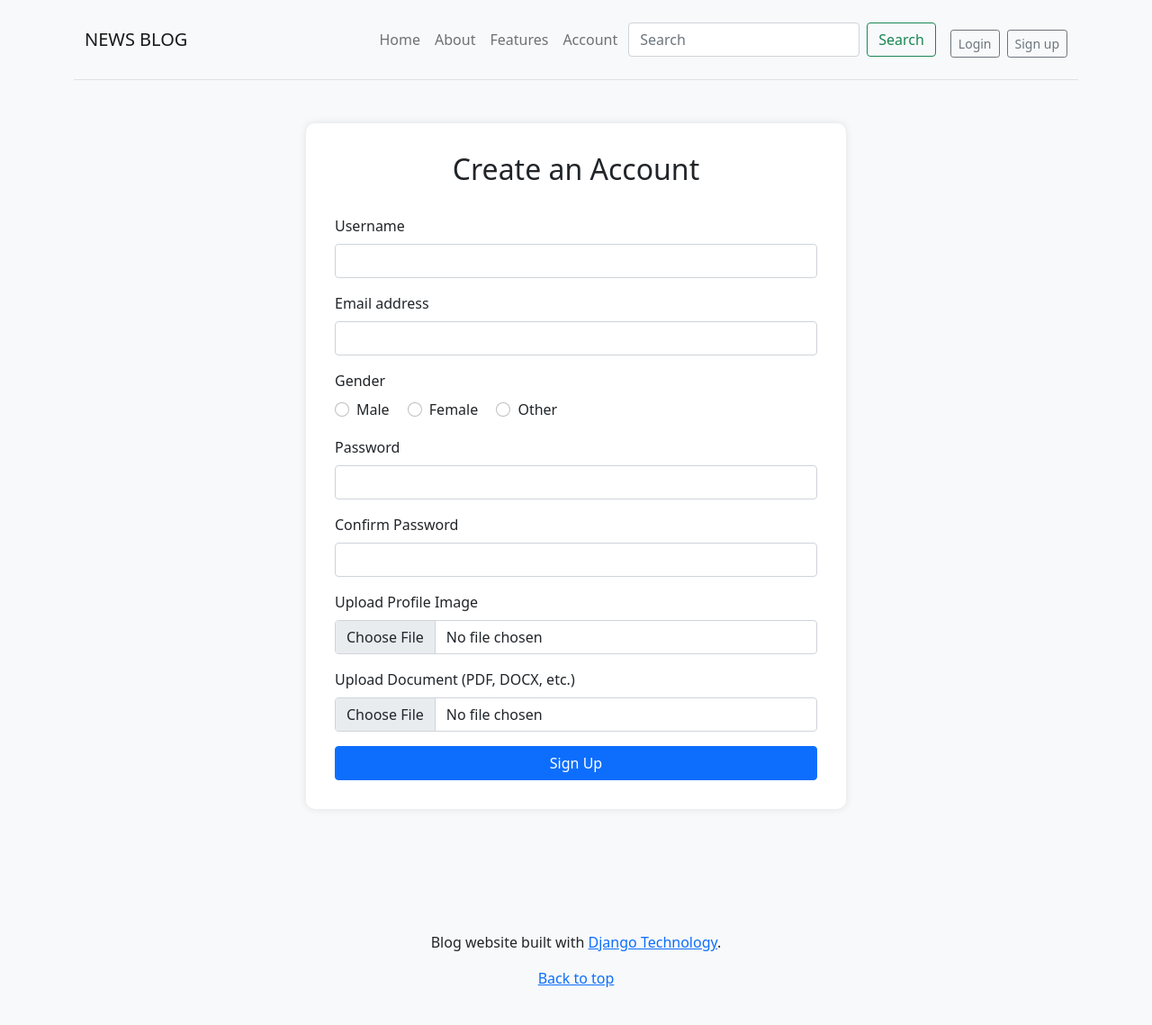
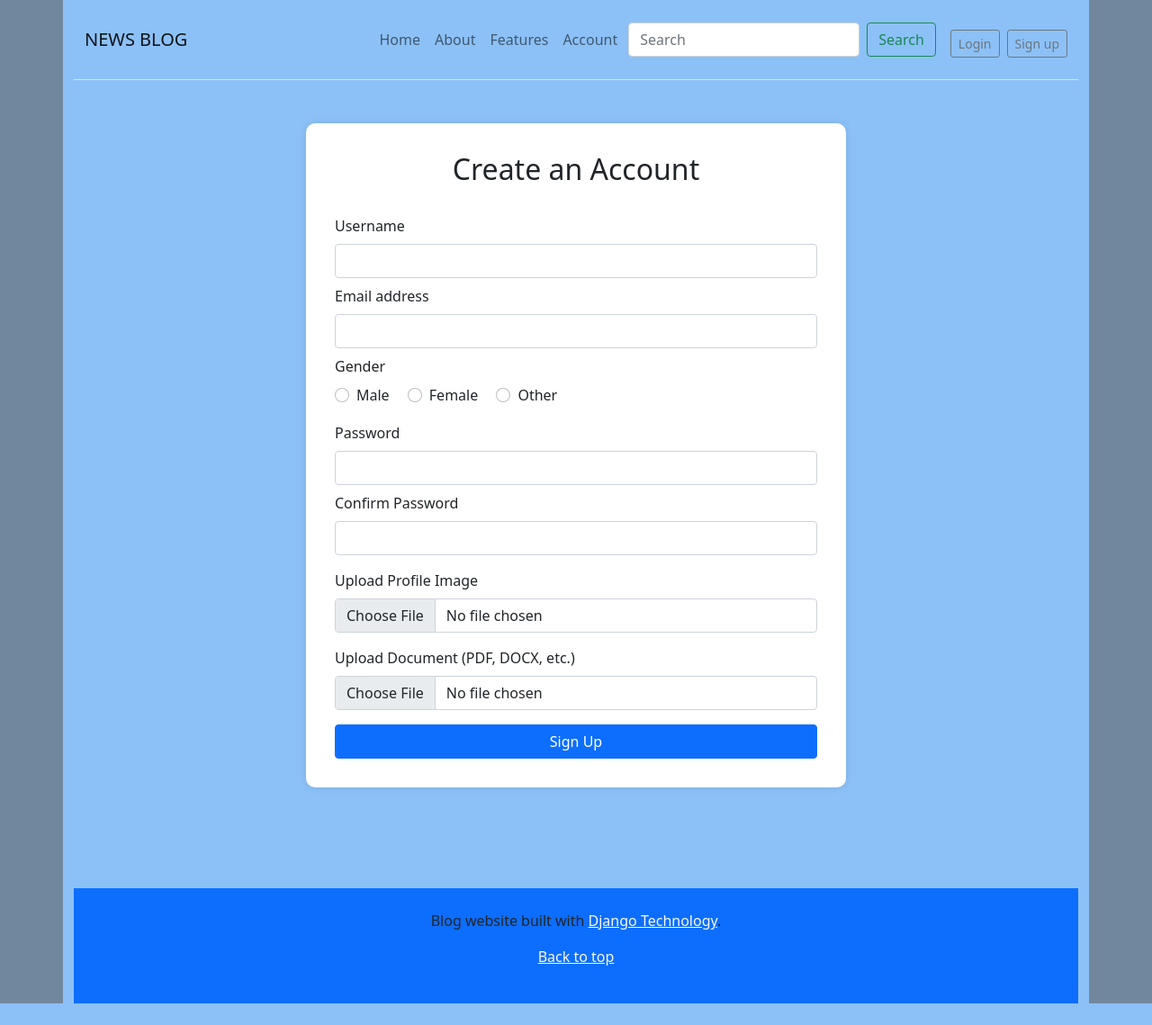
Before and after one commit to LovekushGupta1999/djangofirstproject, a Django app: page /register/ in a window 1280 px wide. Shown: the whole page at 90% size. After the commit the page ends 1115 px from the top, so only its background shows below. Run offline with Django 5.2, Linux system fonts and the light colour scheme.

Commit message:
modified

```diff
--- a/blogpro/app/models.py
+++ b/blogpro/app/models.py
@@ -6,5 +6,5 @@ class User(models.Model):
     User_email=models.EmailField()
     User_gender=models.CharField(max_length=50)
     User_image=models.ImageField(upload_to='images/', blank=True)
-    User_document=models.FileField(upload_to='file/')
+    User_document=models.FileField(upload_to='file/' , blank=True)
     User_password=models.CharField(max_length=50)
--- a/blogpro/app/static/css/style.css
+++ b/blogpro/app/static/css/style.css
@@ -50,13 +50,13 @@ margin-top: 4rem;
   /* signup.html css */
 
   body {
-    background-color: #f8f9fa;
+    background-color: #0a305793;
   }
   .form-signup {
     max-width: 600px;
     margin: auto;
     padding: 2rem;
-    background-color: white;
+    background-color: #fff;
     border-radius: 10px;
     box-shadow: 0 0 10px rgba(0, 0, 0, 0.1);
   }
@@ -69,8 +69,8 @@ margin-top: 4rem;
   /* login.html css */
 
 
-  body {
-    background-color: #f8f9fa;
+  .container{
+    background-color: #8cc1f7;
   }
 
   .form-login {
--- a/blogpro/app/templates/base.html
+++ b/blogpro/app/templates/base.html
@@ -31,7 +31,7 @@
 
   <header class="blog-header py-3 border-bottom">
     <div class="container">
-      <nav class="navbar navbar-expand-lg navbar-light bg-light">
+      <nav class="navbar navbar-expand-lg navbar-light bg-dark">
         <a class="navbar-brand" href="#">NEWS BLOG</a>
         <button class="navbar-toggler" type="button" data-bs-toggle="collapse" data-bs-target="#navbarNav"
                 aria-controls="navbarNav" aria-expanded="false" aria-label="Toggle navigation">
@@ -71,7 +71,7 @@
 
   <header class="blog-header py-3 border-bottom">
     <div class="container">
-      <nav class="navbar navbar-expand-lg navbar-light bg-light">
+      <nav class="navbar navbar-expand-lg navbar-light bg-blue">
         <a class="navbar-brand" href="#">NEWS BLOG</a>
         <button class="navbar-toggler" type="button" data-bs-toggle="collapse" data-bs-target="#navbarNav"
                 aria-controls="navbarNav" aria-expanded="false" aria-label="Toggle navigation">
@@ -112,9 +112,9 @@
 
 {% block content %} {% endblock %}
 
-<footer class="blog-footer p-4">
-  <p>Blog website built with <a href="#">Django Technology</a>.</p>
-  <p><a href="#">Back to top</a></p>
+<footer class="blog-footer p-4 bg-primary">
+  <p>Blog website built with <a href="#" class="text-light">Django Technology</a>.</p>
+  <p><a href="#" class="text-light">Back to top</a></p>
 </footer>
 
 <script src="https://cdn.jsdelivr.net/npm/bootstrap@5.0.2/dist/js/bootstrap.bundle.min.js"></script>
--- a/blogpro/app/templates/home.html
+++ b/blogpro/app/templates/home.html
@@ -3,7 +3,7 @@
 
 {% load static %}
 {% block content %}
-   <div class="nav-scroller py-1 mb-2">
+   <div class="nav-scroller py-1 mb-0">
     <nav class="nav d-flex justify-content-between ">
       <a class="p-2 link-secondary" href="#">World</a>
       <a class="p-2 link-secondary" href="#">U.S.</a>
--- a/blogpro/app/templates/signup.html
+++ b/blogpro/app/templates/signup.html
@@ -8,17 +8,17 @@
 
         <form action="{% url 'registerdata' %}" method="POST" enctype="multipart/form-data">
          {% csrf_token %}
-          <div class="mb-3">
+          <div class="mb-1">
             <label for="username" class="form-label">Username</label>
             <input type="text" class="form-control" id="username" name="username" value="{{key.name}}" required>
           </div>
-          <h6 c-red p-0 m-0 >{{error}}</h6>
+          <h6 class="text-warning fs-6" >{{error}}</h6>
 
-          <div class="mb-3">
+          <div class="mb-1">
             <label for="email" class="form-label">Email address</label>
             <input type="email" class="form-control" id="email" name="email" value="{{key.email}}" required>
           </div>
-           <h6 c-red p-0 m-0 >{{error1}}</h6>
+           <h6 class="text-warning fs-6" >{{error1}}</h6>
 
           <div class="mb-3">
             <label class="form-label d-block">Gender</label>
@@ -36,10 +36,12 @@
             </div>
           </div>
 
-          <div class="mb-3">
+          <div class="mb-1">
             <label for="password" class="form-label">Password</label>
             <input type="password" class="form-control" id="password" name="password" required>
           </div>
+              <h6 class="text-warning fs-6" >{{Perror}}</h6>
+
           <div class="mb-3">
             <label for="password" class="form-label">Confirm Password</label>
             <input type="text" class="form-control" id="password" name="cpassword" required>
--- a/blogpro/app/views.py
+++ b/blogpro/app/views.py
@@ -53,23 +53,58 @@ def registerdata(req):
     # print(n,e,g,pa,pc,cp,r)
     data={'name':n,'email':e,'profilepic':pc,'document':r}
     user=User.objects.filter(User_email=e)
-    for i in range(0,10):
-        if str(i) in n:
-            msg='number is not allowed in username'
-            return render(req,'signup.html',{'error':msg})
+    if user:
+       msg="Email exist"
+       return render(req,'login.html',{'error1':msg})
+    else:
+        for i in range(0,10):
+            if str(i) in n:
+                msg='*Number is not allowed in username'
+                return render(req,'signup.html',{'error':msg})
 
-    if "@" not in e or "." not in e:
-        msg = "Invalid email"
-        return render(req, 'signup.html', {'error1': msg})
-    if "@." in e or ".@" in e:
-        msg = "Invalid email"
-        return render(req, 'signup.html', {'error1': msg})
+        if "@" not in e or "." not in e:
+            msg = "*Invalid email"
+            return render(req, 'signup.html', {'error1': msg})
+        if "@." in e or ".@" in e:
+            msg = "*Invalid email"
+            return render(req, 'signup.html', {'error1': msg})
+
+        if len(pa)<8:
+                    msg='*Please must be Password length 8 or more'
+                    return render(req,'signup.html',{'Perror':msg})
 
 
-    if user:
-        msg="Email exist"
-        return render(req,'login.html',{'error1':msg})
-    else:
+        checker=False
+        for i in pa:
+          if i.isdigit():
+            checker=True
+            break
+        if(checker==False):
+                    msg='*Please make sure your password contains at least one digit'
+                    return render(req,'signup.html',{'Perror':msg})
+
+
+        checker=False
+        for i in pa:
+            if i.isupper():
+                        checker=True
+                        break
+        if(checker==False):
+                    msg='*Please make sure your password contains at least one upper case letter'
+                    return render(req,'signup.html',{'Perror':msg})
+
+
+        checker=False
+        spchar="!@#$%^&*()-_+={}[]:;'\"<>,.?/"
+        for i in pa:
+            if i in spchar:
+                checker=True
+                break
+        if(checker==False):
+                    msg='*Please make sure your password contains at least one special character'
+                    return render(req,'signup.html',{'Perror':msg})
+
+
         if pa==cp:
             User.objects.create(User_name=n,
                           User_email=e,
@@ -80,8 +115,8 @@ def registerdata(req):
             msg="registratin done"
             return render(req,'login.html',{'error':msg})
         else:
-            msg="Password and confirm password not match"
-            return render(req,'signup.html',{'error':msg,'key':data})
+            msg="*Password and confirm password not match"
+            return render(req,'signup.html',{'Perror':msg,'key':data})
 
 
 def logindata(req):
@@ -105,11 +140,11 @@ def logindata(req):
                 button="Logout"
                 return render(req,'userdashboard.html',{'userdata':userdata1 ,'button':button})
             else:
-                error='Email & Password not match'
+                error='*Email & Password not match'
                 return render(req,'login.html',{'error':error})
 
         else:
-            error='email is not registered'
+            error='*Email is not registered'
             return render(req,'signup.html',{'key':{'email':email}})
 
     else:
```
Also changed, not shown: blogpro/app/migrations/0002_alter_user_user_document_alter_user_user_image.py (added), blogpro/db.sqlite3, blogpro/images/portfolio_Sz1B04Y.png (added), 2 other files.
